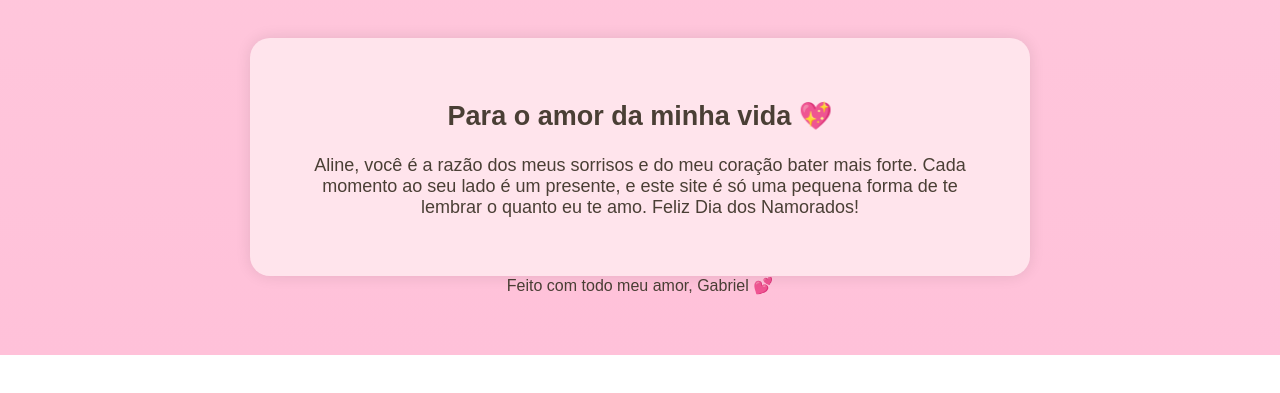
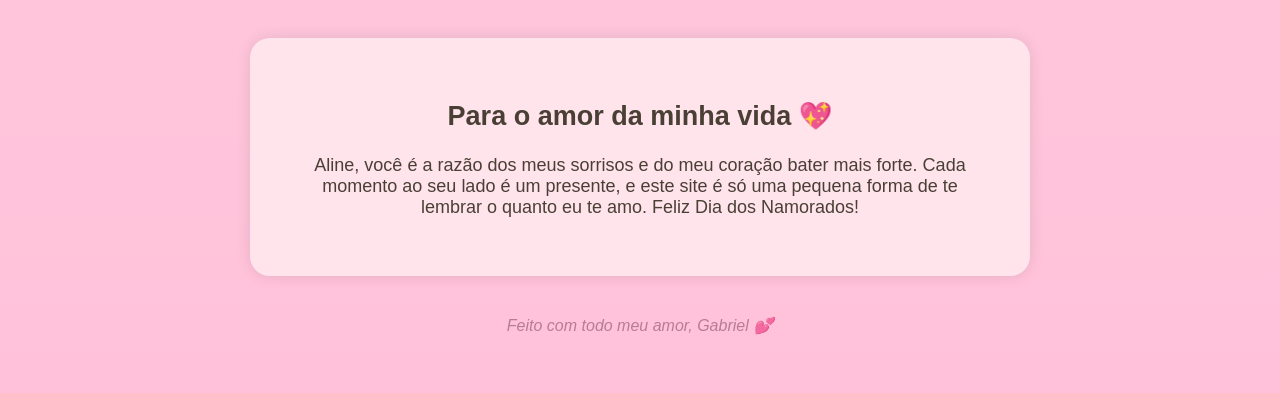
Before and after one commit to SuperSanchez2/Sitealine, a plain HTML site: page index.html in a window 1280 px wide. Shown: the part 2263-2656 px from the top of the page. Before the commit the page ends 2618 px from the top, so only its background shows below. Drawn offline with Linux system fonts and the light colour scheme.

Commit message:
Update style.css

```diff
--- a/style.css
+++ b/style.css
@@ -109,3 +109,11 @@ body {
         opacity: 1;
     }
 }
+.assinatura {
+    margin-top: 40px;
+    font-size: 16px;
+    color: #a36c84;
+    text-align: center;
+    font-style: italic;
+    opacity: 0.8;
+}
```
